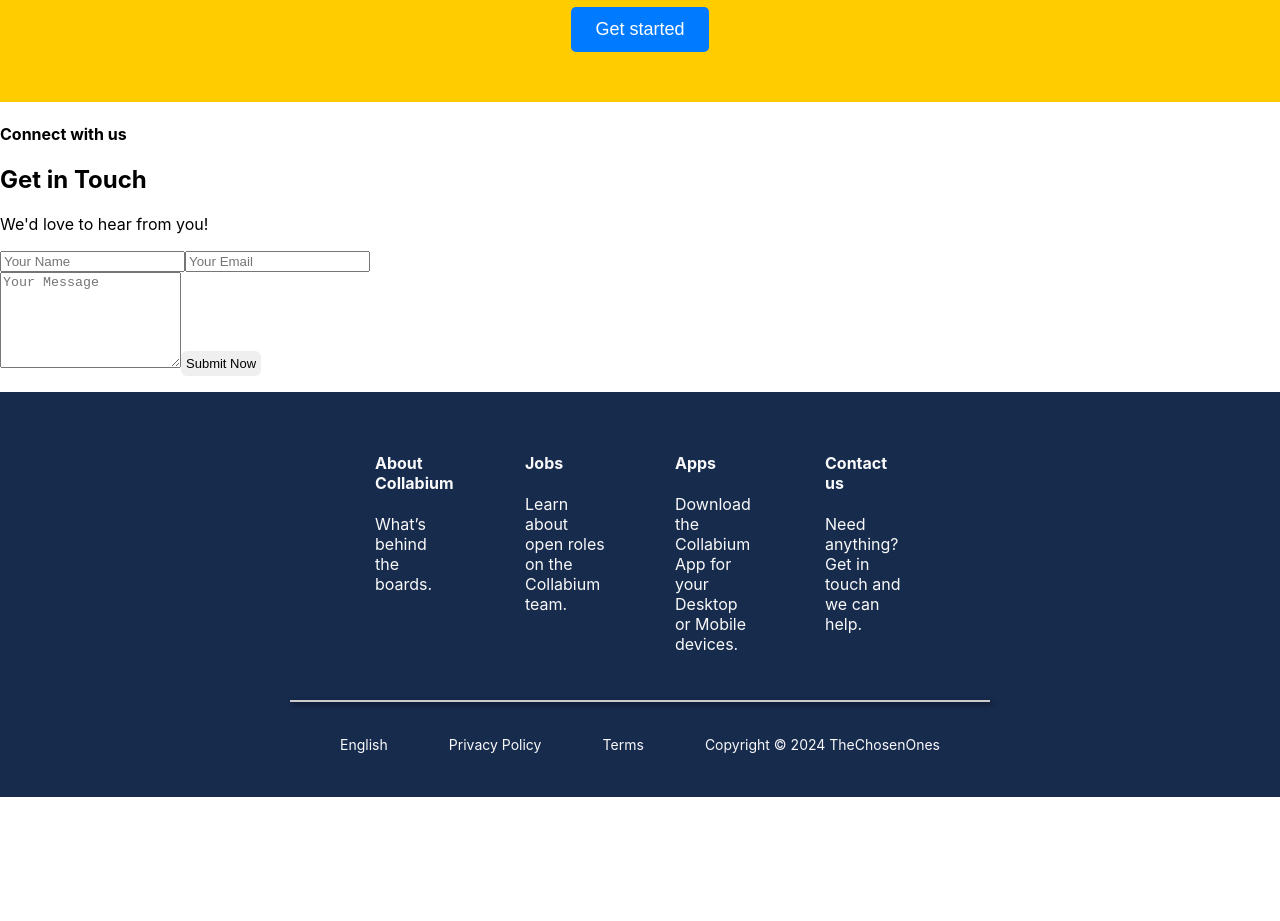
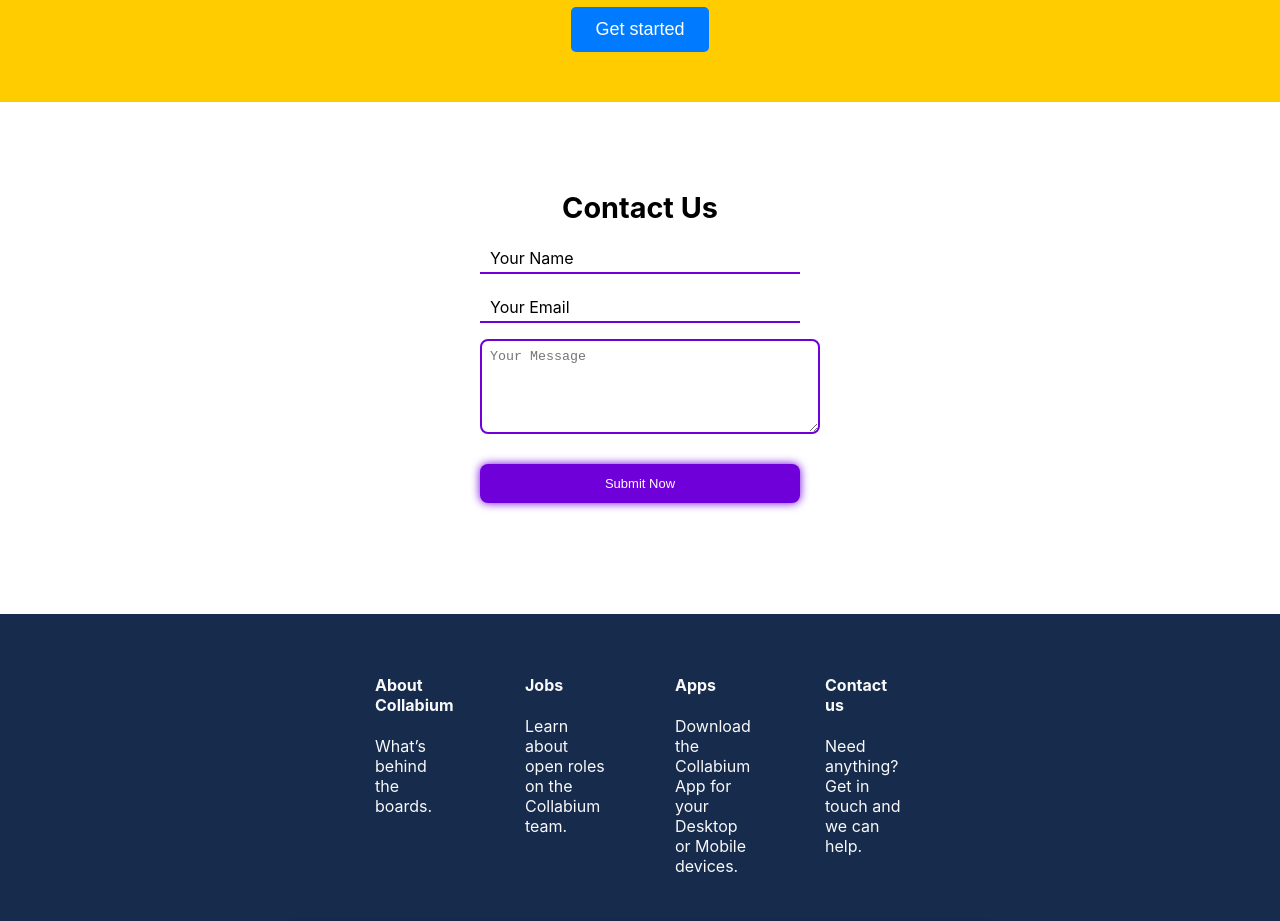
Before and after one commit to KianShirvani/TheChosenOnes, a React (Create React App) app in the folder frontend/: page / in a window 1280 px wide. Shown: the part 1420-2341 px from the top of the page. Before the commit the page ends 2217 px from the top, so only its background shows below. Built offline with nearby package versions, Linux system fonts and the light colour scheme; no server answers.

Commit message:
updated contact.js

```diff
--- a/frontend/src/components/Contact.js
+++ b/frontend/src/components/Contact.js
@@ -1,113 +1,186 @@
-import React, { useState } from 'react'
+import React, { useState, useEffect } from 'react'
 import { motion } from 'framer-motion'
 
+const styles = {
+    container: {
+        display: "flex",
+        flexDirection: "column",
+        alignItems: "center",
+        justifyContent: "flex-start",
+        marginTop: "3rem",
+        marginBottom: "3rem",
+        padding: "1rem",
+      },
+  title: {
+    fontSize: "1.8rem",
+    fontWeight: "bold",
+    marginBottom: "1rem",
+  },
+  form: {
+    width: "100%",
+    maxWidth: "20rem",
+    display: "flex",
+    flexDirection: "column",
+    gap: "1rem",
+  },
+  label: {
+    position: "relative",
+    display: "block",
+    width: "100%",
+  },
+  spanLabel: {
+    position: "absolute",
+    left: "10px",
+    top: "50%",
+    transform: "translateY(-50%)",
+    color: "#000",
+    fontSize: "16px",
+    transition: "all 0.3s ease",
+    pointerEvents: "none",
+  },
+  floatingLabel: {
+    position: "absolute",
+    left: "10px",
+    top: "-10px",
+    fontSize: "12px",
+    color: "#7000da",
+    transition: "all 0.3s ease",
+    pointerEvents: "none",
+  },
+  input: {
+    width: "95%",
+    padding: "0.5rem",
+    background: "transparent",
+    border: "none",
+    borderRadius: 0,
+    borderBottom: "2px solid #7000da",
+    transition: "all 0.3s ease-in-out",
+    outline: "none",
+  },
+  textarea: {
+    width: "100%",
+    padding: "0.5rem",
+    background: "#fff",
+    border: "2px solid #7000da",
+    borderRadius: "0.5rem",
+    resize: "vertical",
+    outline: "none",
+  },
+  button: {
+    width: "100%",
+    backgroundColor: "#7000da",
+    color: "white",
+    marginTop: "10px",
+    padding: "0.75rem",
+    border: "none",
+    borderRadius: "0.5rem",
+    cursor: "pointer",
+    transition: "0.3s",
+    boxShadow: "0 0 10px rgba(112, 0, 218, 1)",
+  },
+  message: {
+    marginTop: "1rem",
+    textAlign: "center",
+    fontSize: "0.9rem",
+    color: "#7000da",
+  },
+};
 
 const Contact = () => {
   const [result, setResult] = useState("")
+  const [formData, setFormData] = useState({
+    name: "",
+    email: "",
+    message: "",
+  });
+
+  const handleChange = (e) => {
+    setFormData(prev => ({ ...prev, [e.target.name]: e.target.value }));
+  };
 
   const onSubmit = async (event) => {
     event.preventDefault()
-    setResult("Sending....")
-    const formData = new FormData(event.target)
-    formData.append("access_key", "9a695561-b193-47e6-8edf-d242838aa8de");
+    setResult("Sending...")
+    const payload = new FormData()
+    Object.entries(formData).forEach(([key, value]) => {
+      payload.append(key, value)
+    })
+    payload.append("access_key", "9a695561-b193-47e6-8edf-d242838aa8de")
 
     const response = await fetch("https://api.web3forms.com/submit", {
       method: "POST",
-      body: formData
+      body: payload,
     })
 
     const data = await response.json()
 
     if (data.success) {
-      setResult("Form Submitted Successfully")
-      event.target.reset()
+      setResult("Form submitted successfully!")
+      setFormData({ name: "", email: "", message: "" })
     } else {
-      console.log("Error", data)
-      setResult(data.message)
+      setResult(data.message || "Something went wrong.")
     }
   }
 
   return (
-    <motion.div
-      initial={{ opacity: 0 }}
-      whileInView={{ opacity: 1 }}
-      transition={{ duration: 1 }}
-      className='w-full px-[12%] py-10 scroll-mt-20'
-    >
-      <motion.h4
-        initial={{ opacity: 0, y: -20 }}
-        whileInView={{ opacity: 1, y: 0 }}
-        transition={{ duration: 0.5, delay: 0.3 }}
-        className='text-center mb-2 text-lg'
-      >
-        Connect with us
-      </motion.h4>
-      <motion.h2
-        initial={{ opacity: 0, y: -20 }}
-        whileInView={{ opacity: 1, y: 0 }}
-        transition={{ duration: 0.5, delay: 0.5 }}
-        className='text-center text-5xl font-bold text-purple-700'
-      >
-        Get in Touch
-      </motion.h2>
-      <motion.p
+        <motion.div
         initial={{ opacity: 0 }}
         whileInView={{ opacity: 1 }}
-        transition={{ duration: 0.5, delay: 0.7 }}
-        className='text-center max-w-2xl mx-auto mt-5 mb-12'
-      >
-        We'd love to hear from you!
-      </motion.p>
+        transition={{ duration: 1 }}
+        viewport={{ once: true }}
+        style={styles.container}
+        >
 
-      <motion.form
-        initial={{ opacity: 0 }}
-        whileInView={{ opacity: 1 }}
-        transition={{ duration: 0.5, delay: 0.9 }}
-        onSubmit={onSubmit}
-        className='max-w-2xl mx-auto'
-      >
-        <div className='grid grid-cols-1 md:grid-cols-2 gap-6 mt-10 mb-8'>
-          <motion.input
-            initial={{ opacity: 0, x: -50 }}
-            whileInView={{ opacity: 1, x: 0 }}
-            transition={{ duration: 0.6, delay: 1.1 }}
-            type='text'
-            placeholder='Your Name'
+      <h2 style={styles.title}>Contact Us</h2>
+      <form onSubmit={onSubmit} style={styles.form}>
+        {/* Name Input */}
+        <label style={styles.label}>
+          <input
+            type="text"
+            name="name"
+            value={formData.name}
+            onChange={handleChange}
             required
-            className='p-3 outline-none border border-gray-300 rounded-md bg-white'
-            name='name'
+            placeholder=""
+            style={styles.input}
           />
-          <motion.input
-            initial={{ opacity: 0, x: 50 }}
-            whileInView={{ opacity: 1, x: 0 }}
-            transition={{ duration: 0.6, delay: 1.2 }}
-            type='email'
-            placeholder='Your Email'
+          <span style={formData.name ? styles.floatingLabel : styles.spanLabel}>
+            Your Name
+          </span>
+        </label>
+
+        {/* Email Input */}
+        <label style={styles.label}>
+          <input
+            type="email"
+            name="email"
+            value={formData.email}
+            onChange={handleChange}
             required
-            className='p-3 outline-none border border-gray-300 rounded-md bg-white'
-            name='email'
+            placeholder=""
+            style={styles.input}
           />
-        </div>
-        <motion.textarea
-          initial={{ opacity: 0, y: 100 }}
-          whileInView={{ opacity: 1, y: 0 }}
-          transition={{ duration: 0.6, delay: 1.1 }}
-          rows='6'
-          placeholder='Your Message'
-          required
-          className='w-full p-4 outline-none border border-gray-300 rounded-md bg-white mb-6'
-          name='message'
-        />
-        <motion.button
-          whileHover={{ scale: 1.05 }}
-          transition={{ duration: 0.3 }}
-          type='submit'
-          className='py-3 px-8 bg-purple-700 text-white rounded-full mx-auto block hover:bg-purple-800 transition-colors'
-        >
-          Submit Now
-        </motion.button>
-        <p className='mt-4 text-center'>{result}</p>
-      </motion.form>
+          <span style={formData.email ? styles.floatingLabel : styles.spanLabel}>
+            Your Email
+          </span>
+        </label>
+
+        {/* Message */}
+        <label style={styles.label}>
+          <textarea
+            name="message"
+            value={formData.message}
+            onChange={handleChange}
+            required
+            rows="5"
+            placeholder="Your Message"
+            style={styles.textarea}
+          />
+        </label>
+
+        <button type="submit" style={styles.button}>Submit Now</button>
+        <p style={styles.message}>{result}</p>
+      </form>
     </motion.div>
   )
 }
```
